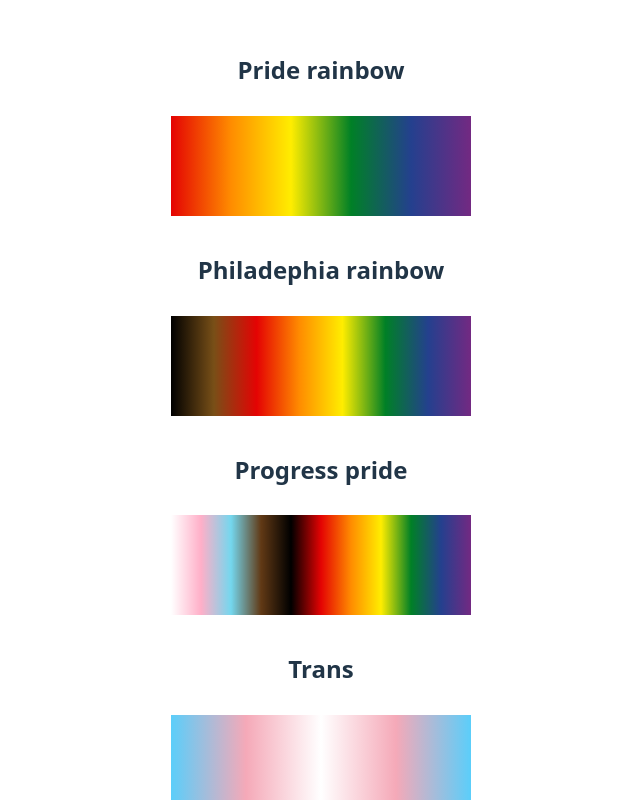
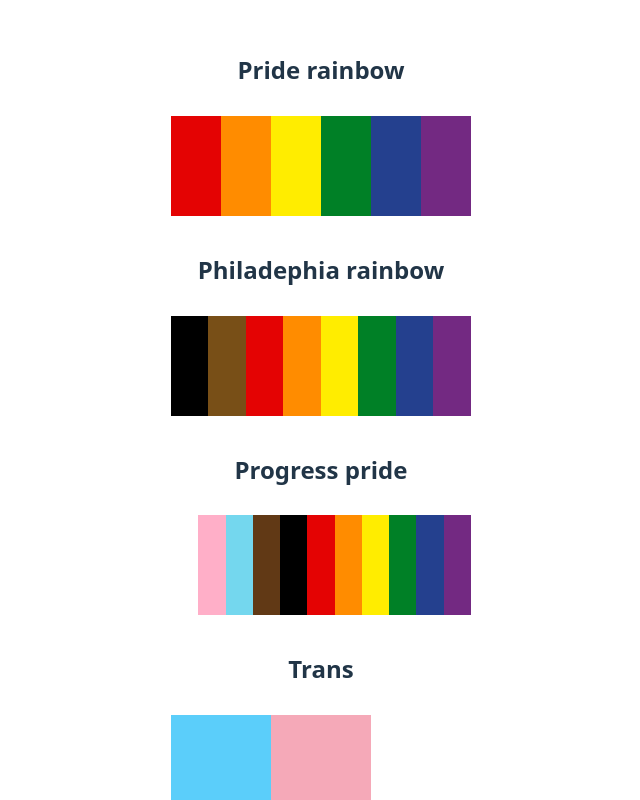
Before and after one commit to olivvybee/gaydient, a React (Vite) app: page / in a window 1280 px wide. Shown: the top 800 px of the page, without its empty margins (319-959 px from the left). Built offline with nearby package versions, Linux system fonts and the light colour scheme.

Commit message:
Add config store

```diff
--- a/package.json
+++ b/package.json
@@ -11,7 +11,8 @@
   },
   "dependencies": {
     "react": "^19.0.0",
-    "react-dom": "^19.0.0"
+    "react-dom": "^19.0.0",
+    "zustand": "^5.0.3"
   },
   "devDependencies": {
     "@eslint/js": "^9.22.0",
--- a/src/components/Gradient/Gradient.tsx
+++ b/src/components/Gradient/Gradient.tsx
@@ -1,27 +1,44 @@
+import { useConfigStore } from '../../store/ConfigStore';
+import {
+  generateGradient,
+  generateGradientWithHardStops,
+} from './Gradient.utils';
+
 interface GradientProps {
   name: string;
   colours: string[];
-  stops?: { colour: number; position?: number }[];
 }
 
-export const Gradient = ({ name, colours, stops }: GradientProps) => {
-  const gradient = colours.map((colour) => `#${colour}`).join(', ');
+export const Gradient = ({ name, colours }: GradientProps) => {
+  const type = useConfigStore((state) => state.type);
+  const direction = useConfigStore((state) => state.direction);
+  const reverse = useConfigStore((state) => state.reverse);
+  const hardStops = useConfigStore((state) => state.hardStops);
+  const symmetry = useConfigStore((state) => state.symmetry);
 
-  const gradientWithStops = stops?.map((stop) => {
-    const colour = colours[stop.colour];
-    const position = stop.position ? ` ${stop.position}%` : '';
-    return `#${colour}${position}`;
-  });
+  const isSymmetrical = colours.at(0) === colours.at(-1);
+  console.log({ colours, isSymmetrical });
 
-  const background = `linear-gradient(90deg, ${gradient})`;
-  const backgroundWithStops = `linear-gradient(90deg, ${gradientWithStops})`;
+  if (isSymmetrical && !symmetry) {
+    colours = colours.slice(0, Math.ceil(colours.length / 2));
+  }
+
+  if (reverse) {
+    colours = colours.toReversed();
+  }
+
+  const gradient = hardStops
+    ? generateGradientWithHardStops(colours)
+    : generateGradient(colours);
+
+  const background = `${type}-gradient(${direction}, ${gradient})`;
 
   return (
     <div style={{ display: 'flex', flexDirection: 'column', gap: 8 }}>
       <h2>{name}</h2>
       <div
         style={{
-          background: stops ? backgroundWithStops : background,
+          background,
           width: 300,
           height: 100,
         }}
--- /dev/null
+++ b/src/components/Gradient/Gradient.utils.ts
@@ -0,0 +1,12 @@
+export const generateGradient = (colours: string[]) =>
+  colours.map((colour) => `#${colour}`).join(', ');
+
+export const generateGradientWithHardStops = (colours: string[]) => {
+  const chunkSize = 100 / colours.length;
+  return colours
+    .flatMap((colour, index) => [
+      `#${colour} ${index * chunkSize}%`,
+      `#${colour} ${(index + 1) * chunkSize}%`,
+    ])
+    .join(', ');
+};
--- /dev/null
+++ b/src/store/ConfigStore.ts
@@ -0,0 +1,26 @@
+import { create } from 'zustand';
+
+interface Config {
+  type: 'linear' | 'radial' | 'conic';
+  direction: string;
+  reverse: boolean;
+  hardStops: boolean;
+  symmetry: boolean;
+}
+
+export const useConfigStore = create<Config>((set) => ({
+  type: 'linear',
+  setType: (type: Config['type']) => set({ type }),
+
+  direction: '90deg',
+  setDirection: (direction: string) => set({ direction }),
+
+  reverse: false,
+  setReverse: (reverse: boolean) => set({ reverse }),
+
+  hardStops: true,
+  setHardStops: (hardStops: boolean) => set({ hardStops }),
+
+  symmetry: false,
+  setSymmetry: (symmetry: boolean) => set({ symmetry }),
+}));
--- a/tsconfig.app.json
+++ b/tsconfig.app.json
@@ -3,7 +3,7 @@
     "tsBuildInfoFile": "./node_modules/.tmp/tsconfig.app.tsbuildinfo",
     "target": "ES2020",
     "useDefineForClassFields": true,
-    "lib": ["ES2020", "DOM", "DOM.Iterable"],
+    "lib": ["ES2023", "DOM", "DOM.Iterable"],
     "module": "ESNext",
     "skipLibCheck": true,
 
```
Also changed, not shown: 1 other file (tests, documents, lock files or other folders).
